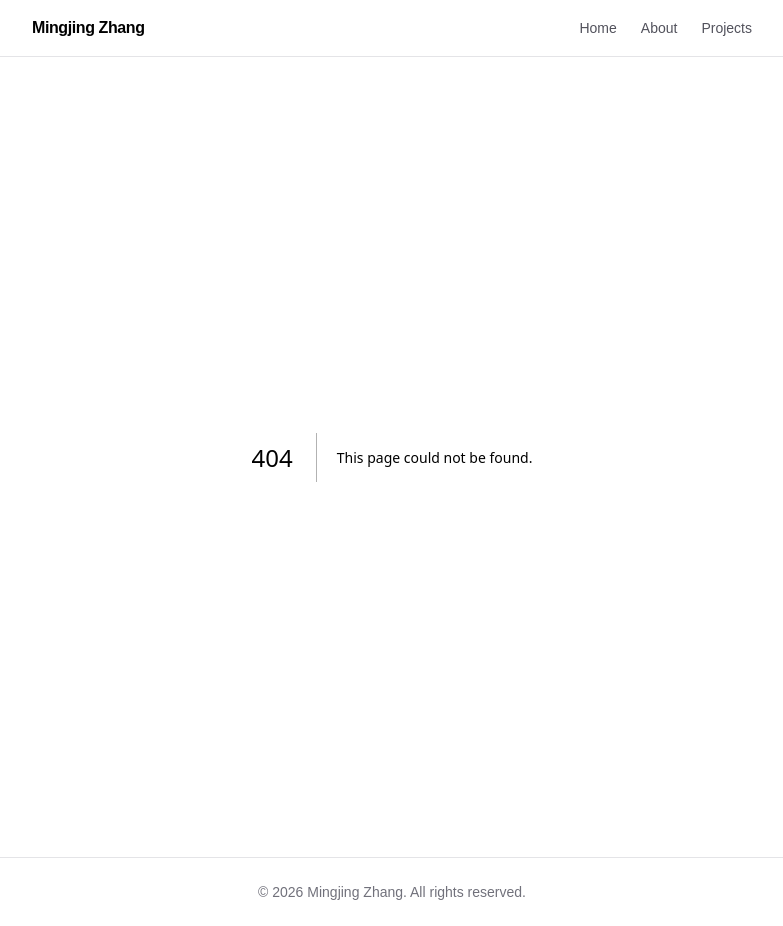
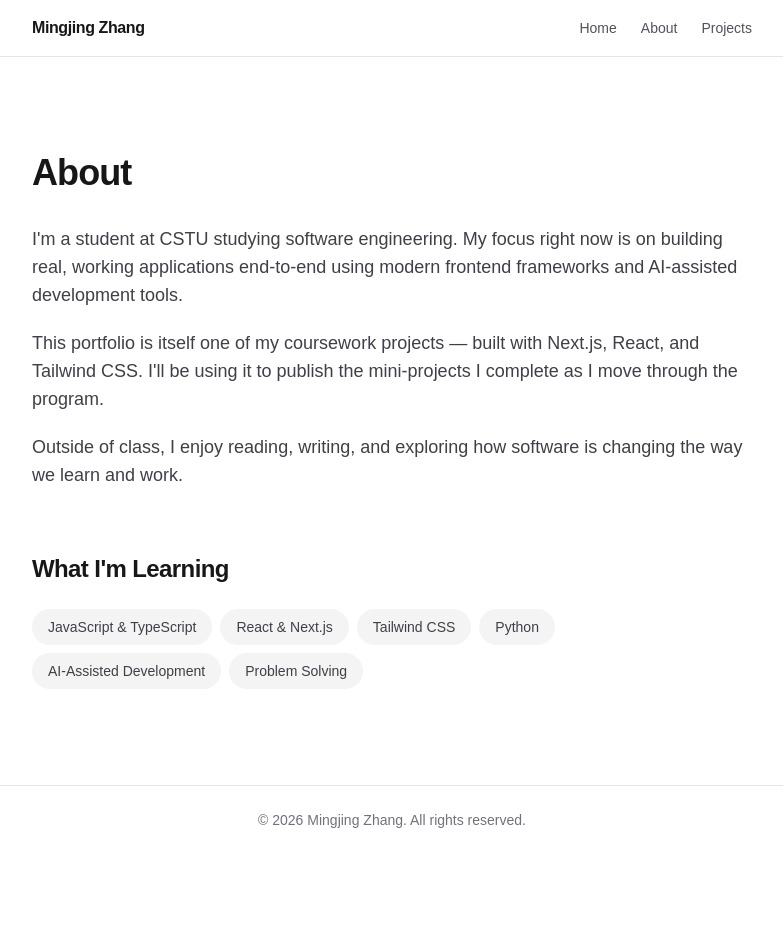
Before and after one commit to mingjing-zhang/week-02-portfolio, a Next.js app: page /about in a window 1280 px wide. Before the commit this address had no page. Shown: the whole page, without its empty margins (248-1031 px from the left). After the commit the page ends 854 px from the top, so only its background shows below. Built offline with nearby package versions, Linux system fonts and the light colour scheme.

Commit message:
Add About page with bio and skills list rendered with .map()

```diff
--- /dev/null
+++ b/app/about/page.tsx
@@ -0,0 +1,46 @@
+const skills = [
+  "JavaScript & TypeScript",
+  "React & Next.js",
+  "Tailwind CSS",
+  "Python",
+  "AI-Assisted Development",
+  "Problem Solving",
+];
+
+export default function About() {
+  return (
+    <section className="mx-auto max-w-3xl px-6 py-24">
+      <h1 className="text-4xl font-semibold tracking-tight">About</h1>
+      <div className="mt-8 space-y-5 text-lg text-zinc-700">
+        <p>
+          I&apos;m a student at CSTU studying software engineering. My focus
+          right now is on building real, working applications end-to-end
+          using modern frontend frameworks and AI-assisted development tools.
+        </p>
+        <p>
+          This portfolio is itself one of my coursework projects — built with
+          Next.js, React, and Tailwind CSS. I&apos;ll be using it to publish
+          the mini-projects I complete as I move through the program.
+        </p>
+        <p>
+          Outside of class, I enjoy reading, writing, and exploring how
+          software is changing the way we learn and work.
+        </p>
+      </div>
+
+      <h2 className="mt-16 text-2xl font-semibold tracking-tight">
+        What I&apos;m Learning
+      </h2>
+      <ul className="mt-6 flex flex-wrap gap-2">
+        {skills.map((skill) => (
+          <li
+            key={skill}
+            className="rounded-full bg-zinc-100 px-4 py-2 text-sm text-zinc-700"
+          >
+            {skill}
+          </li>
+        ))}
+      </ul>
+    </section>
+  );
+}
```
